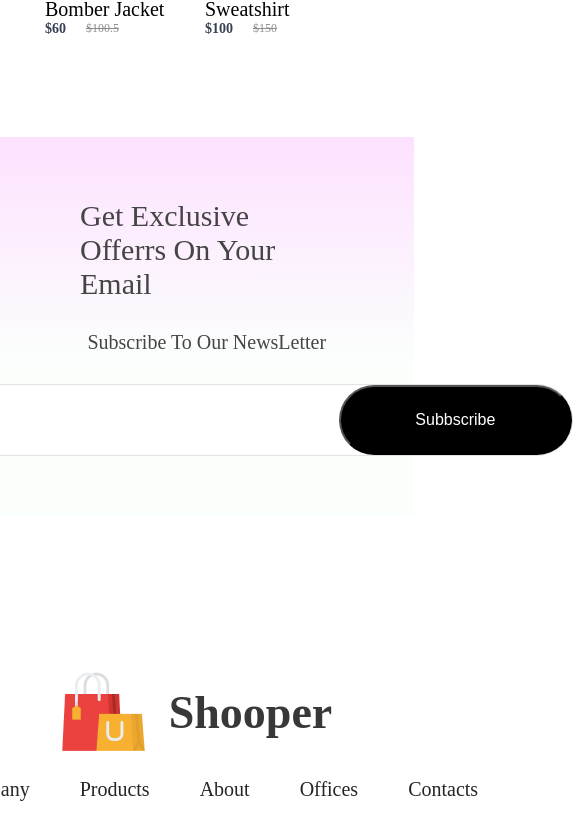
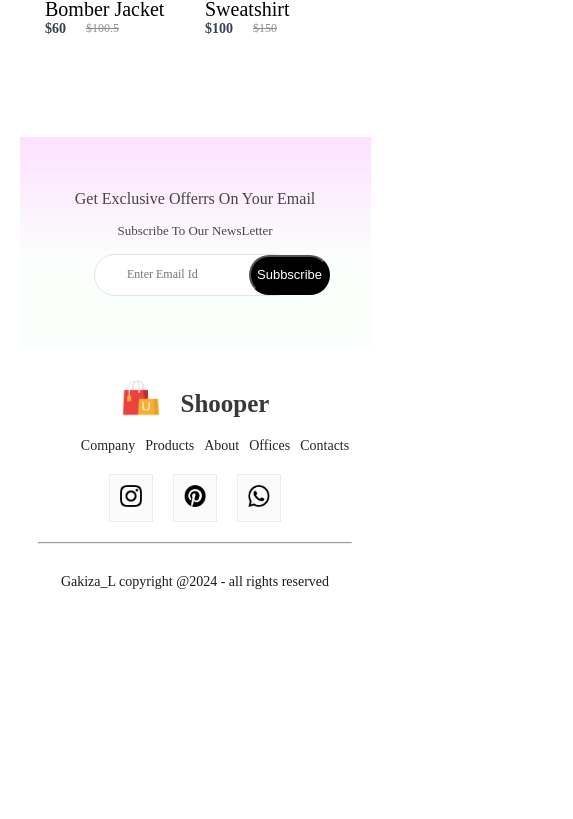
Before and after one commit to lievin219/Ecommerce-MERN-PROJECT, a React (Create React App) app: page /shop in a window 390 px wide. Shown: the part 3135-3954 px from the top of the page, 573 px wide, since content can reach past the window. After the commit the page ends 3755 px from the top, so only its background shows below. Built offline with nearby package versions, Linux system fonts and the light colour scheme.

Commit message:
Circle  ci pipeline

```diff
--- a/src/Components/Footer/Footer.css
+++ b/src/Components/Footer/Footer.css
@@ -63,3 +63,28 @@
     border-radius: 20px;
 
 }
+ @media(max-width:800px){
+      .footer{
+           gap:20px
+      }
+      .footer-logo{
+           gap:20px;
+           align-items: end;
+      }
+      .footer-logo img{
+           width:40px
+      }
+      .footer-logo p{
+           font-size: 25px;
+      }
+      .footer-links{
+           gap: 10px;
+            font-size: 14px;
+      }
+      .footer-social-icon img{
+           width:22px;
+      }
+      .footer-copyright{
+           font-size: 14px;
+      }
+ }
--- a/src/Components/NewsLetter/NewsLetter.css
+++ b/src/Components/NewsLetter/NewsLetter.css
@@ -55,5 +55,115 @@
 @media(max-width:1280px){
       .newsletter{
            padding:0px 80px;
+           margin-bottom: 120px;
+            gap: 20px;
+      }
+      .newsletter h1 {
+           font-size: 36px;
+      }
+      .newsletter p{
+           font-size: 20px;
+      }
+      .newsletter div{
+           width:  600px ;
+            height:  60px;
+      }
+      .newsletter div input{
+           width:  400px;
+
+      }
+       .newsletter div button{
+          width:160px;
+          height: 60px;
+       }
+}
+@media(max-width:1024px){
+     .newsletter{
+
+          margin-bottom: 60px;
+
+     }
+     .newsletter h1 {
+          font-size: 29px;
+     }
+     .newsletter p{
+          font-size: 14px;
+     }
+     .newsletter div{
+          width:  500px ;
+           height:  50px;
+     }
+     .newsletter div input{
+          width:  300px;
+           font-size: 14px;
+
+
+     }
+      .newsletter div button{
+         width:120px;
+         height:60px;
+          font-size:15px
       }
 }
+@media(max-width:800px){
+     .newsletter{
+
+          margin-bottom: 30px;
+          height: 35vh;
+
+     }
+     .newsletter h1 {
+          font-size: 18px;
+     }
+     .newsletter p{
+          font-size: 12px;
+     }
+     .newsletter div{
+          width:  400px ;
+           height:  40px;
+     }
+     .newsletter div input{
+          width:  200px;
+           font-size: 12px;
+
+
+     }
+      .newsletter div button{
+         width:100px;
+         height:40px;
+          font-size:13px
+      }
+}
+@media(max-width:500px){
+     .newsletter{
+
+width:90%;
+padding:0;
+gap:15px;
+height: 25vh;
+
+     }
+     .newsletter h1 {
+          font-size: 16px;
+     }
+     .newsletter p{
+          font-size: 13px;
+          align-items: center;
+     }
+     .newsletter div{
+          width:  200px ;
+           height:  40px;
+
+     }
+     .newsletter div input{
+          width:  120px;
+           font-size: 12px;
+
+
+     }
+      /* .newsletter div button{
+         width:75px;
+         height:25px;
+          font-size:11px
+      } */
+}
--- a/src/Pages/css/ShopCategory.css
+++ b/src/Pages/css/ShopCategory.css
@@ -38,3 +38,30 @@
     font-weight: 300;
     color:#787878
 }
+@media(max-width:1280px){
+     .shopcategory-banner{
+         margin:20px  auto;
+          width:90%;
+     }
+     .shopcategory-index{
+         margin:  auto;
+          width:90%
+     }
+     .shopcategory-sort{
+         padding: 5px 10px;
+          font-size: 12px;
+     }
+     .shopcategory-index p{
+         font-size: 12px;
+     }
+     .shopcategory-products{
+         width: 90%;
+         margin:10px auto;
+         gap:40px;
+
+
+     }
+     .shopcategory-products .item{
+        margin: auto;
+     }
+    }
```
